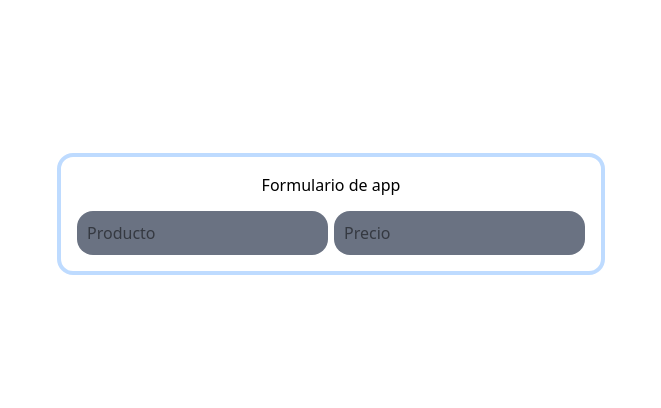
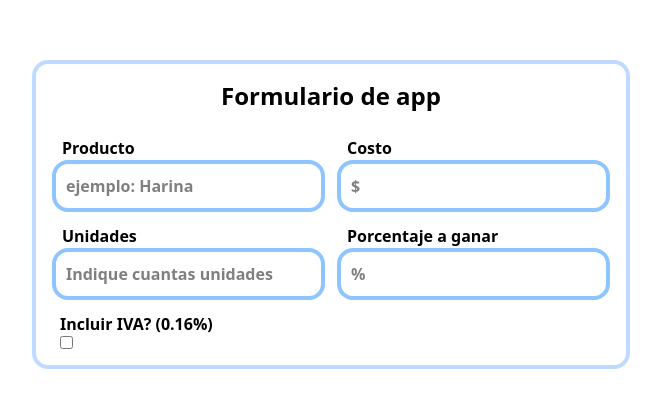
Before and after one commit to Eiderth/banner-store-repo, a React (Vite) app: page / in a window 1280 px wide. Shown: the part 186-594 px from the top of the page, without its empty margins (309-970 px from the left). Built offline with nearby package versions, Linux system fonts and the light colour scheme.

Commit message:
0.3 version

```diff
--- a/src/components/Aplication.tsx
+++ b/src/components/Aplication.tsx
@@ -1,26 +1,40 @@
 import React from "react";
 import Form from "./components-secondary/form/Form";
+import Input from "./components-secondary/Input";
 type Props = {};
 export default function Aplication({}: Props) {
-  const inputsForm = [
-    <input
+  const inputs = [
+    <Input
+      label="Producto"
       type="text"
-      placeholder="Producto"
-      name="Producto"
-      className="bg-gray-500 rounded-2xl p-2.5"
+      id="Producto"
+      placeholder="ejemplo: Harina"
     />,
-    <input
+    <Input label="Costo" type="number" id="Costo" placeholder="$" />,
+    <Input
+      label="Unidades"
       type="number"
-      placeholder="Precio"
-      name="Precio"
-      className="bg-gray-500 rounded-2xl p-2.5"
+      id="Unidades"
+      placeholder="Indique cuantas unidades"
+    />,
+    <Input
+      label="Porcentaje a ganar"
+      type="number"
+      id="Porcentaje"
+      placeholder="%"
+    />,
+    <Input
+      label="Incluir IVA? (0.16%)"
+      type="checkbox"
+      id="IVA"
+      clases="pl-2 col-span-full"
     />,
   ];
 
   return (
     <>
       <Form title={"Formulario de app"}>
-        {inputsForm.map((input, index) =>
+        {inputs.map((input, index) =>
           React.cloneElement(input as React.ReactElement, { key: index })
         )}
       </Form>
--- /dev/null
+++ b/src/components/components-secondary/Input.tsx
@@ -0,0 +1,24 @@
+type Props = {
+  label: string;
+  type: string;
+  id: string;
+  placeholder?: string;
+  clases?: string;
+};
+
+export default function Input({ label, type, id, placeholder, clases }: Props) {
+  return (
+    <label
+      htmlFor={id}
+      className={`font-bold font-sans  flex flex-col items-start ${clases}`}
+    >
+      <span className={clases ? "" : "pl-2.5"}>{label}</span>
+      <input
+        type={type}
+        id={id}
+        placeholder={placeholder}
+        className="rounded-2xl p-2.5 border-4 border-blue-300"
+      />
+    </label>
+  );
+}
--- a/src/components/components-secondary/form/Form.tsx
+++ b/src/components/components-secondary/form/Form.tsx
@@ -5,8 +5,10 @@ type Props = {
 
 export default function Form({ title, children }: Props) {
   return (
-    <form className="w-fit p-4 border-blue-200 border-4 rounded-2xl grid gap-1.5 grid-cols-2">
-      <h1 className="col-span-full text-center pb-2">{title}</h1>
+    <form className="w-fit p-4 border-blue-200 border-4 rounded-2xl grid gap-3 grid-cols-1 md:grid-cols-2  ">
+      <h1 className="col-span-full text-center pb-3 font-extrabold font-sans text-2xl">
+        {title}
+      </h1>
       {children}
     </form>
   );
```
